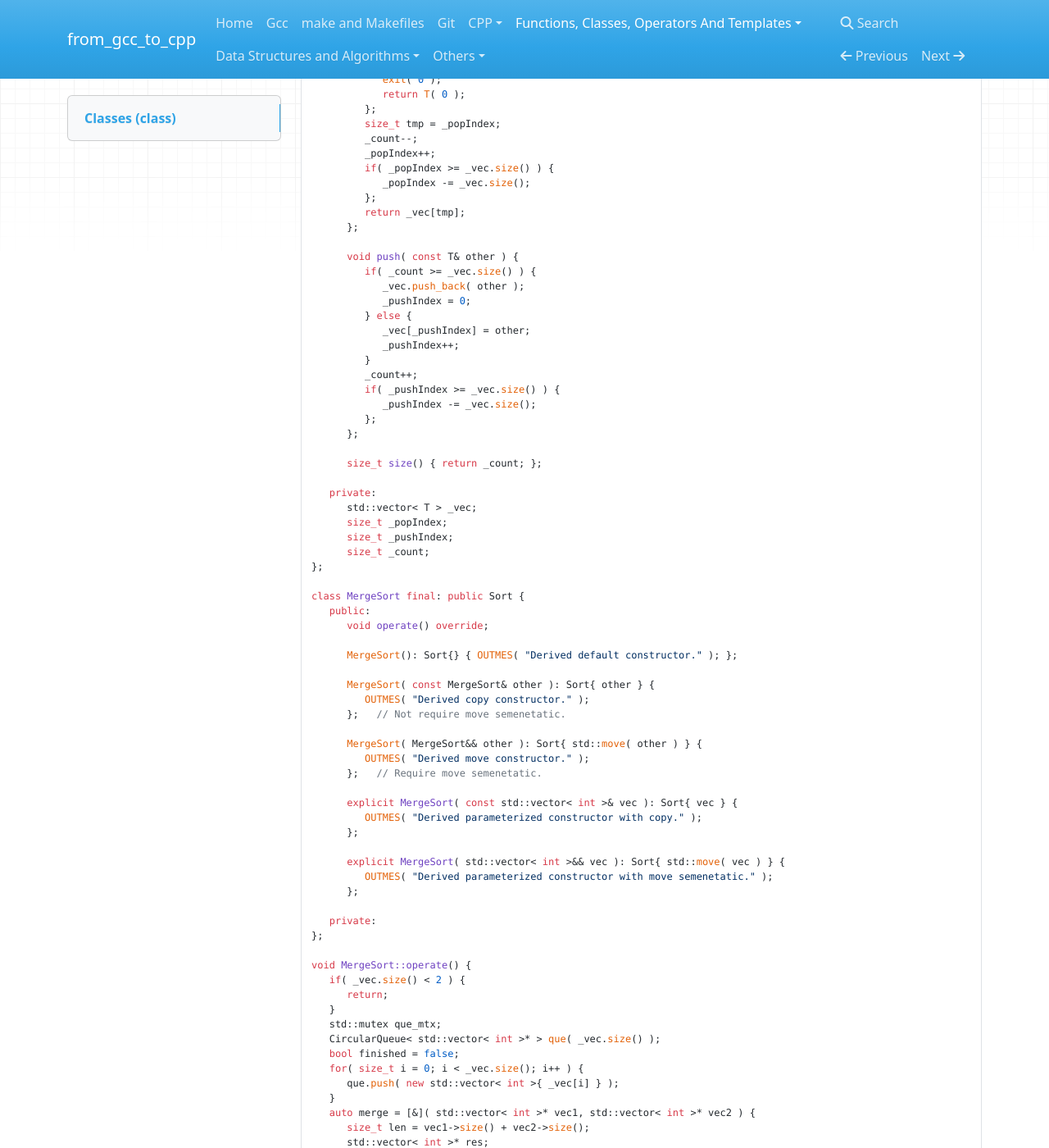
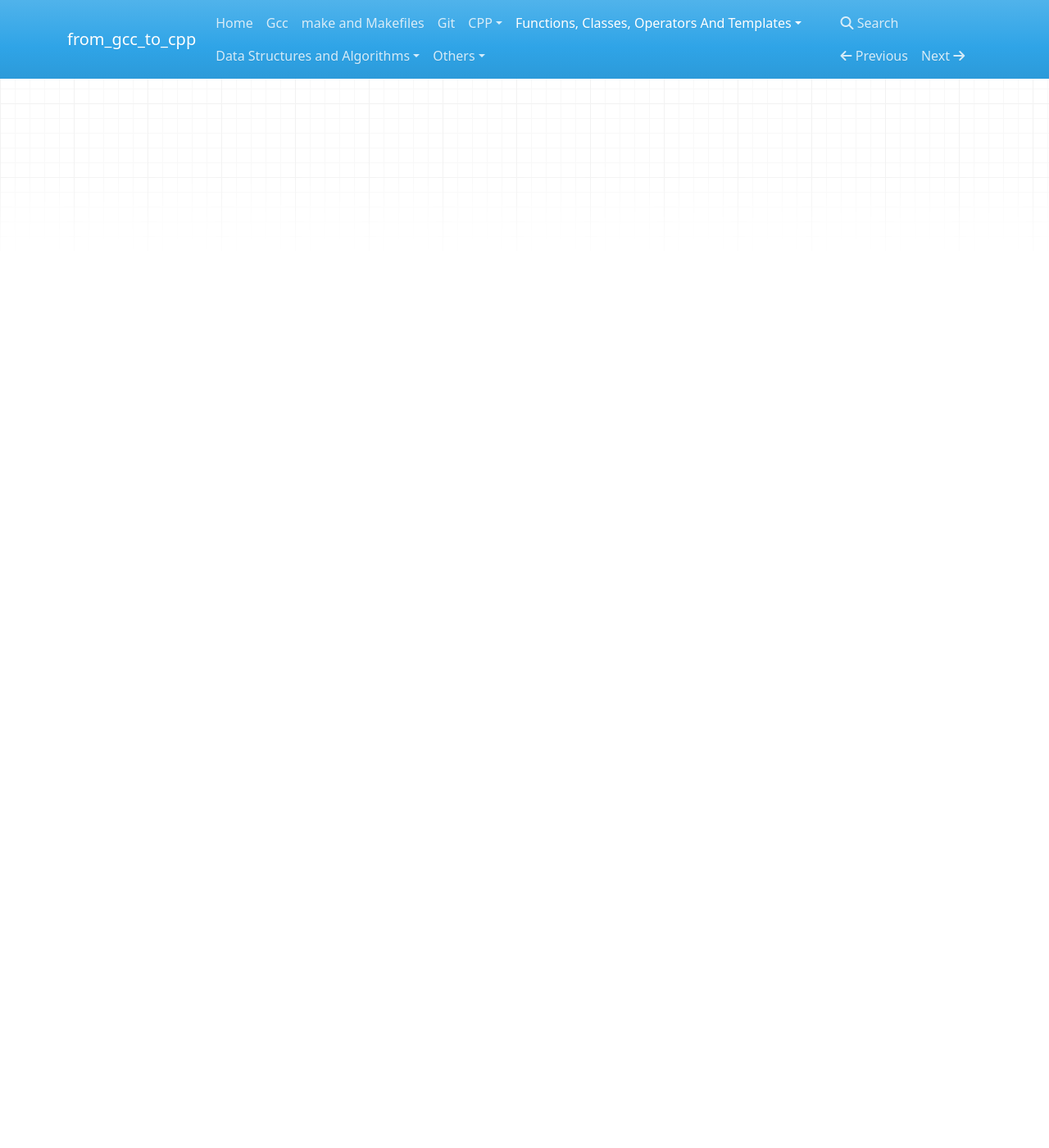
Before and after one commit to 0BananaBig0/from_gcc_to_cpp, an MkDocs documentation site: the page built from docs/Classes.md, in a window 1280 px wide and 1400 px high, scrolled down 34770 px. Shown: the whole window at 82% size. Built offline with MkDocs 1.6.1, drawn with Linux system fonts in a browser that asks for light colours; nearby versions of some CDN libraries; some of the changed text lies outside the part shown.

Commit message:
supplement and correct the content on the Timers, Classes and CPPPerface

````diff
--- a/docs/Classes.md
+++ b/docs/Classes.md
@@ -1803,144 +1804,6 @@
    os << "]";
    return os;
 };
-
-template< typename T > class CircularQueue {
-   public:
-      CircularQueue():
-         _vec( 0 ),
-         _popIndex( 0 ),
-         _pushIndex( 0 ),
-         _count( 0 ) {};
-      explicit CircularQueue( size_t vec_size ):
-         _vec( vec_size ),
-         _popIndex( 0 ),
-         _pushIndex( 0 ),
-         _count( 0 ) {};
-
-      T pop() {
-         if( _count == 0 ) {
-            exit( 0 );
-            return T( 0 );
-         };
-         size_t tmp = _popIndex;
-         _count--;
-         _popIndex++;
-         if( _popIndex >= _vec.size() ) {
-            _popIndex -= _vec.size();
-         };
-         return _vec[tmp];
-      };
-
-      void push( const T& other ) {
-         if( _count >= _vec.size() ) {
-            _vec.push_back( other );
-            _pushIndex = 0;
-         } else {
-            _vec[_pushIndex] = other;
-            _pushIndex++;
-         }
-         _count++;
-         if( _pushIndex >= _vec.size() ) {
-            _pushIndex -= _vec.size();
-         };
-      };
-
-      size_t size() { return _count; };
-
-   private:
-      std::vector< T > _vec;
-      size_t _popIndex;
-      size_t _pushIndex;
-      size_t _count;
-};
-
-class MergeSort final: public Sort {
-   public:
-      void operate() override;
-
-      MergeSort(): Sort{} { OUTMES( "Derived default constructor." ); };
-
-      MergeSort( const MergeSort& other ): Sort{ other } {
-         OUTMES( "Derived copy constructor." );
-      };   // Not require move semenetatic.
-
-      MergeSort( MergeSort&& other ): Sort{ std::move( other ) } {
-         OUTMES( "Derived move constructor." );
-      };   // Require move semenetatic.
-
-      explicit MergeSort( const std::vector< int >& vec ): Sort{ vec } {
-         OUTMES( "Derived parameterized constructor with copy." );
-      };
-
-      explicit MergeSort( std::vector< int >&& vec ): Sort{ std::move( vec ) } {
-         OUTMES( "Derived parameterized constructor with move semenetatic." );
-      };
-
-   private:
-};
-
-void MergeSort::operate() {
-   if( _vec.size() < 2 ) {
-      return;
-   }
-   std::mutex que_mtx;
-   CircularQueue< std::vector< int >* > que( _vec.size() );
-   bool finished = false;
-   for( size_t i = 0; i < _vec.size(); i++ ) {
-      que.push( new std::vector< int >{ _vec[i] } );
-   }
-   auto merge = [&]( std::vector< int >* vec1, std::vector< int >* vec2 ) {
-      size_t len = vec1->size() + vec2->size();
-      std::vector< int >* res;
-      if( len == _vec.size() ) {
-         finished = true;
-         res = &( _vec );
-      } else {
-         res = new std::vector< int >( len );
-      }
-      for( size_t il = 0, i1 = 0, i2 = 0; il < len; il++ ) {
-         if( ( i1 < vec1->size() && i2 < vec2->size()
-               && ( *vec1 )[i1] < ( *vec2 )[i2] )
-             || ( i1 < vec1->size() && i2 >= vec2->size() ) ) {
-            ( *res )[il] = ( *vec1 )[i1++];
-         } else {
-            ( *res )[il] = ( *vec2 )[i2++];
-         }
-      };
-      delete vec1;
-      delete vec2;
-      if( len == _vec.size() ) {
-         return res;
-      }
-      que_mtx.lock();
-      que.push( res );
-      que_mtx.unlock();
-      return res;
-   };
-   std::future< std::vector< int >* > get_res;
-   while( !finished ) {
-      if( que.size() > 1 ) {
-         que_mtx.lock();
-         auto vec1 = que.pop();
-         auto vec2 = que.pop();
-         que_mtx.unlock();
-         get_res = std::async( merge, vec1, vec2 );
-      }
-   }
-   get_res.wait();
-};
-
-std::vector< int > generateRandomVector( size_t size, int min, int max ) {
-   // Random number generator
-   std::random_device rd;                             // Seed
-   std::mt19937 gen( rd() );                          // Mersenne Twister engine
-   std::uniform_int_distribution<> dis( min, max );   // Uniform
-                                                      // distribution
-   // Generate vector with random values
-   std::vector< int > vec( size );
-   std::generate( vec.begin(), vec.end(), [&]() { return dis( gen ); } );
-   return vec;
-}
 ```
 
 ### Notes
````
Also changed, not shown: other parts of docs/Classes.md (+1 -0 lines), docs/CPPPerface.md (+5 -0 lines), docs/Timers.md (+2 -2 lines).
